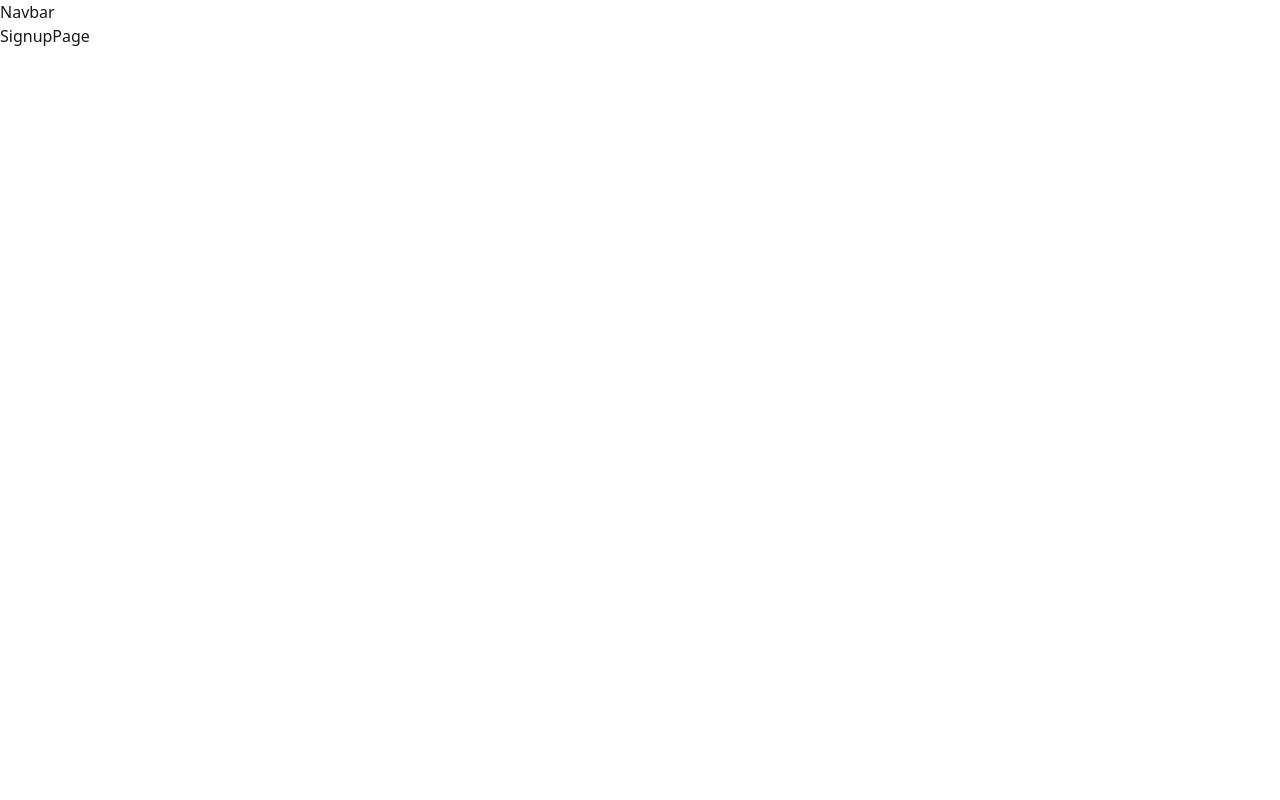
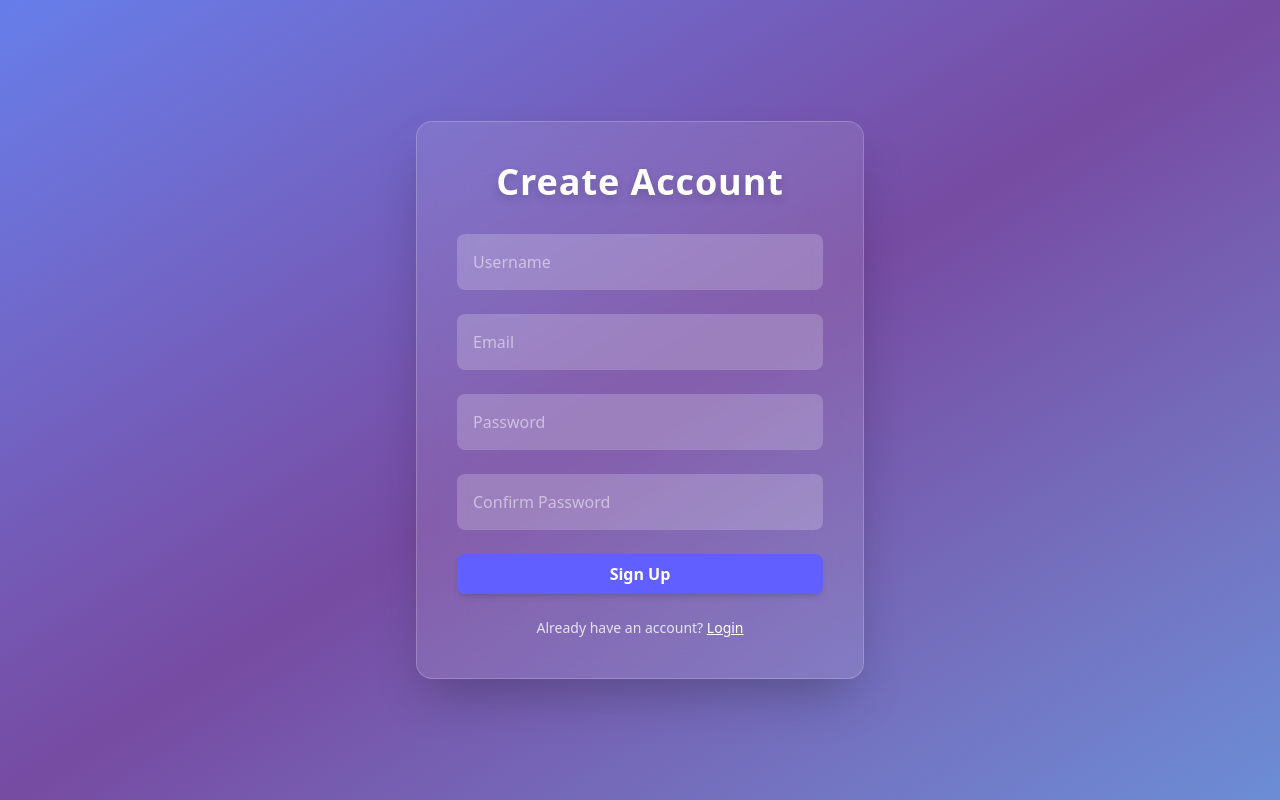
Before and after one commit to SubhashRelangi/Chat-App, a React (Vite) app in the folder frontend/: page /signup in a window 1280 px wide. Built offline with nearby package versions, Linux system fonts and the light colour scheme; no server answers.

Commit message:
created signup page for users

```diff
--- a/frontend/src/App.jsx
+++ b/frontend/src/App.jsx
@@ -8,7 +8,9 @@ import SettingsPage from './pages/SettingsPage.jsx';
 import ProfilePage from './pages/ProfilePage.jsx';
 import { useAuthStore } from './store/useAuthStore.js';
 import { useEffect, useState } from 'react'
-import {Loader} from 'lucide-react'
+import { Loader } from 'lucide-react'
+import { Toaster } from 'react-hot-toast';
+
 
 const App = () => {
   const { authUser, checkAuth, isCheckingAuth } = useAuthStore();
@@ -19,20 +21,34 @@ const App = () => {
 
   console.log({ authUser })
 
-if (isCheckingAuth && !authUser) {
-    return(
+  if (isCheckingAuth && !authUser) {
+    return (
       <div className='flex items-center justify-center h-screen'>
         <Loader className='size-10 animate-spin' />
       </div>
     )
-}
+  }
 
   return (
     <div>
-      <Navbar />
+      <Toaster
+        position="top-right"
+        toastOptions={{
+          style: {
+            background: '#333',
+            color: '#fff',
+          },
+          success: {
+            iconTheme: {
+              primary: '#4ade80',
+              secondary: '#1e293b',
+            },
+          },
+        }}
+      />
 
       <Routes>
-        <Route path="/" element={authUser ? <HomePage /> : <Navigate to={'/login'} /> } />
+        <Route path="/" element={authUser ? <HomePage /> : <Navigate to={'/login'} />} />
         <Route path="/login" element={!authUser ? <LoginPage /> : <Navigate to={'/'} />} />
         <Route path="/signup" element={!authUser ? <SignupPage /> : <Navigate to={'/'} />} />
         <Route path="/settings" element={<SettingsPage />} />
--- a/frontend/src/pages/SignupPage.jsx
+++ b/frontend/src/pages/SignupPage.jsx
@@ -1,9 +1,109 @@
-import React from 'react'
+import React, { useState } from 'react';
+import toast from 'react-hot-toast';
 
 const SignupPage = () => {
+  const [formData, setFormData] = useState({
+    username: '',
+    email: '',
+    password: '',
+    confirmPassword: '',
+  });
+
+  const handleChange = (e) => {
+    setFormData({ ...formData, [e.target.name]: e.target.value });
+  };
+
+  const handleSubmit = async (e) => {
+    e.preventDefault();
+
+    if (formData.password !== formData.confirmPassword) {
+      toast.error("Passwords don't match");
+      return;
+    }
+
+    const toastId = toast.loading('Signing you up...');
+
+    try {
+      const res = await fetch('http://localhost:5005/auth/signup', {
+        method: 'POST',
+        headers: { 'Content-Type': 'application/json' },
+        body: JSON.stringify(formData),
+      });
+
+      const data = await res.json();
+      toast.dismiss(toastId);
+
+      if (res.ok) {
+        toast.success('Signup successful!');
+        setFormData({
+          username: '',
+          email: '',
+          password: '',
+          confirmPassword: '',
+        });
+        setTimeout(() => {
+          window.location.href = '/login';
+        }, 2000);
+      } else {
+        toast.error(data.message || 'Signup failed');
+      }
+    } catch (err) {
+      toast.dismiss(toastId);
+      toast.error('Server error. Please try again.');
+      console.error(err);
+    }
+  };
+
   return (
-    <div>SignupPage</div>
-  )
-}
+    <div className="min-h-screen bg-gradient-to-br from-[#667eea] via-[#764ba2] to-[#6b8dd6] flex items-center justify-center px-4">
+      <div className="bg-white/10 backdrop-blur-xl border border-white/20 rounded-2xl shadow-2xl p-10 w-full max-w-md text-white transition-all duration-300 hover:scale-[1.01]">
+        <h2 className="text-4xl font-extrabold text-center mb-8 tracking-wide drop-shadow-lg">Create Account</h2>
+        <form onSubmit={handleSubmit} className="space-y-6">
+          {['username', 'email', 'password', 'confirmPassword'].map((field) => (
+            <div key={field} className="relative">
+              <input
+                type={
+                  field === 'password' || field === 'confirmPassword'
+                    ? 'password'
+                    : field === 'email'
+                    ? 'email'
+                    : 'text'
+                }
+                name={field}
+                value={formData[field]}
+                onChange={handleChange}
+                required
+                className="peer w-full px-4 pt-6 pb-2 bg-white/20 text-white placeholder-transparent rounded-lg focus:outline-none focus:ring-2 focus:ring-indigo-300 transition-all"
+                placeholder={
+                  field === 'confirmPassword'
+                    ? 'Confirm Password'
+                    : field.charAt(0).toUpperCase() + field.slice(1)
+                }
+              />
+              <label
+                htmlFor={field}
+                className="absolute left-4 top-2 text-sm text-white/70 transition-all peer-placeholder-shown:top-4 peer-placeholder-shown:text-base peer-placeholder-shown:text-white/50 peer-focus:top-2 peer-focus:text-sm peer-focus:text-white/70"
+              >
+                {field === 'confirmPassword' ? 'Confirm Password' : field.charAt(0).toUpperCase() + field.slice(1)}
+              </label>
+            </div>
+          ))}
+          <button
+            type="submit"
+            className="w-full bg-indigo-500 hover:bg-indigo-600 py-2 rounded-lg font-semibold shadow-md transition duration-300"
+          >
+            Sign Up
+          </button>
+        </form>
+        <p className="mt-6 text-center text-sm text-white/80">
+          Already have an account?{' '}
+          <a href="/login" className="text-white underline hover:text-indigo-200 transition">
+            Login
+          </a>
+        </p>
+      </div>
+    </div>
+  );
+};
 
-export default SignupPage
+export default SignupPage;
```
